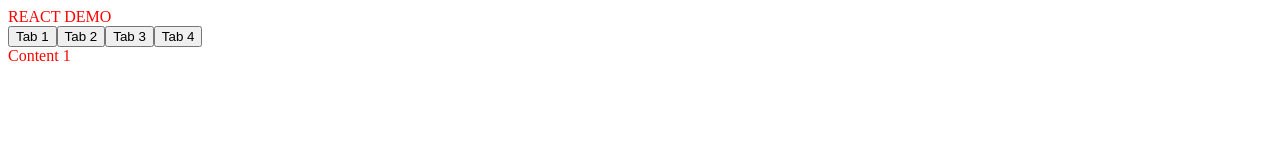
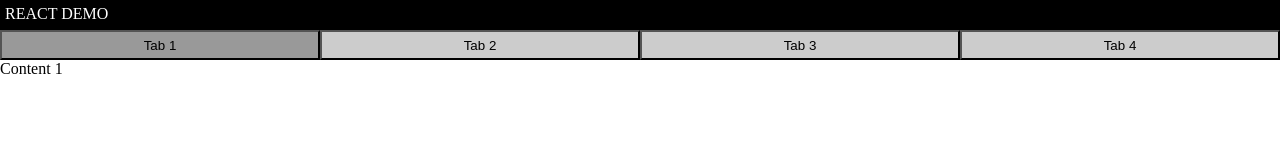
Before and after one commit to fox-rck/React-demo, a plain HTML site: page build/index.html in a window 1280 px wide. Drawn offline with nearby package versions, Linux system fonts and the light colour scheme; files that its build step writes are made by us from their sources.

Commit message:
updated styles

```diff
--- a/less/main.less
+++ b/less/main.less
@@ -1 +1,7 @@
-body { color:red; }
+* { margin: 0; padding: 0; box-sizing: border-box; }
+.header { height: 30px; padding: 5px; background: #000; color: #fff; }
+.tab-wrapper {
+	button { width: 25%; height: 30px; background: #ccc;
+	&.selected { background: #999; }
+	}
+}
```
Also changed, not shown: assets/main.css (added).
